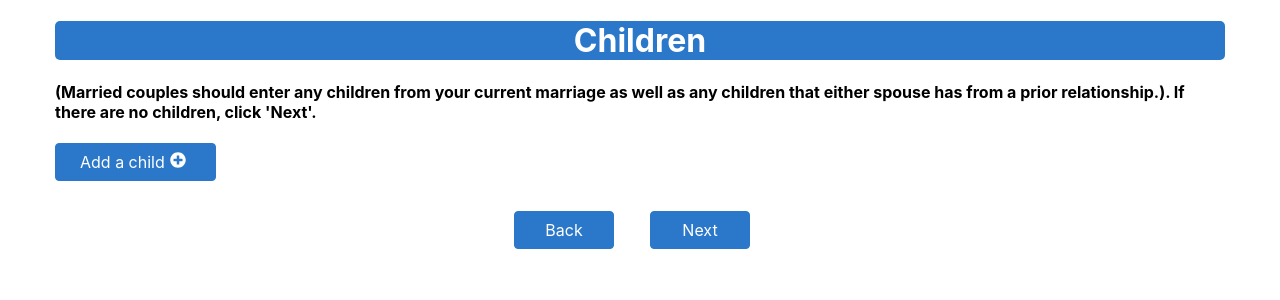
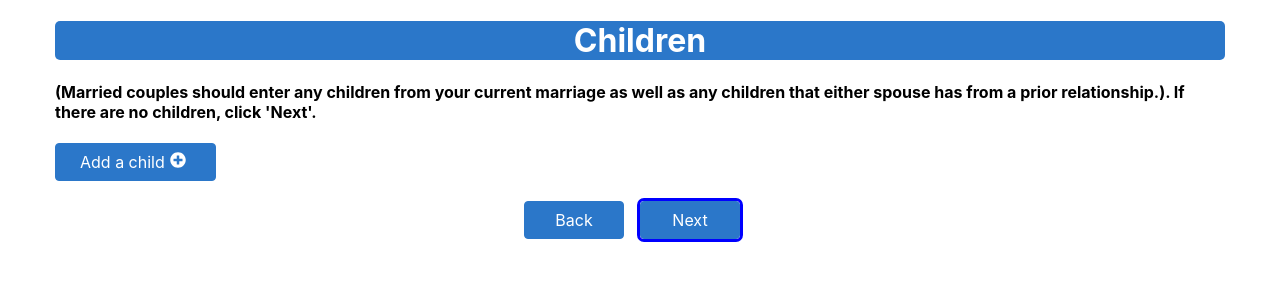
Before and after one commit to jbvance/client-intake-react, a React (Create React App) app: page / in a window 1280 px wide. Both pictures are taken after a click on the input "Next". Shown: the top 300 px of the page. Built offline with nearby package versions, Linux system fonts and the light colour scheme.

Commit message:
update styles for footer button and add tabIndex

```diff
--- a/src/components/DpoaForm.tsx
+++ b/src/components/DpoaForm.tsx
@@ -117,6 +117,17 @@ const DpoaForm: React.FC<IDpoaProps> = (props) => {
                   property.
                 </Checkbox>
               </div>
+              <div
+                className="input-group"
+                style={{
+                  border: '1px solid gray',
+                  padding: '0px 2px 10px 10px',
+                }}
+              >
+                <h3>
+                  Add one or more agents below. The agents will serve in the
+                  order listed.
+                </h3>
                 <FieldArray
                   name="agents"
                   render={(arrayHelpers) => {
@@ -167,6 +178,7 @@ const DpoaForm: React.FC<IDpoaProps> = (props) => {
                     );
                   }}
                 />
+              </div>
             </Form>
           );
         }}
--- a/src/components/Footer.module.css
+++ b/src/components/Footer.module.css
@@ -7,3 +7,7 @@
 .footer-item {
   margin: 10px;
 }
+
+.footer-item button {
+  width: 100%;
+}
--- a/src/components/Footer.tsx
+++ b/src/components/Footer.tsx
@@ -20,7 +20,7 @@ const Footer: React.FC<IFooterProps> = (props: any) => {
 
   return (
     <div className={styles.footer}>
-      <div className={styles['footer-item']}>
+      {/* <div tabIndex={0} className={styles['footer-item']}> */}
       {!isFirst && (
         <Button
           type="button"
@@ -29,12 +29,12 @@ const Footer: React.FC<IFooterProps> = (props: any) => {
           Back
         </Button>
       )}
-      </div>
-      <div className={styles['footer-item']}>
+      {/* </div> */}
+      {/* <div tabIndex={0} className={styles['footer-item']}> */}
       <Button type="formik-submit" form={props.id}>
         {isFirst ? 'Next' : isLast ? 'Submit' : 'Next'}
       </Button>
-      </div>
+      {/* </div> */}
     </div>
   );
 };
--- a/src/components/form-elements/Button.css
+++ b/src/components/form-elements/Button.css
@@ -12,7 +12,8 @@
 }
 
 .button:focus {
-  outline: none;
+  outline-style: solid;
+  outline-color: blue;
 }
 
 .button:hover,
--- a/src/components/form-elements/Button.tsx
+++ b/src/components/form-elements/Button.tsx
@@ -6,6 +6,7 @@ import './Button.css';
 interface IButtonProps {
   children: any;
   type: 'button' | 'submit' | 'reset' | 'formik-submit' | undefined;
+  tabIndex?: number;
   danger?: boolean;
   disabled?: boolean;
   href?: string;
@@ -51,6 +52,7 @@ const Button = (props: IButtonProps) => {
         disabled={props.disabled}
         value={props.children}
         form={props.form}
+        tabIndex={props.tabIndex || 0}
       />
     );
   }
@@ -62,6 +64,7 @@ const Button = (props: IButtonProps) => {
       type={props.type}
       onClick={props.onClick}
       disabled={props.disabled}
+      tabIndex={props.tabIndex || 0}
     >
       {props.children}
     </button>
--- a/src/components/form-elements/TextInput.tsx
+++ b/src/components/form-elements/TextInput.tsx
@@ -1,4 +1,4 @@
-import React from 'react';
+import React, { useState } from 'react';
 import { FormikErrors, FormikTouched, useField } from 'formik';
 import styles from './TextInput.module.css';
 
```
Lines whose indentation alone changed are shown as unchanged.
